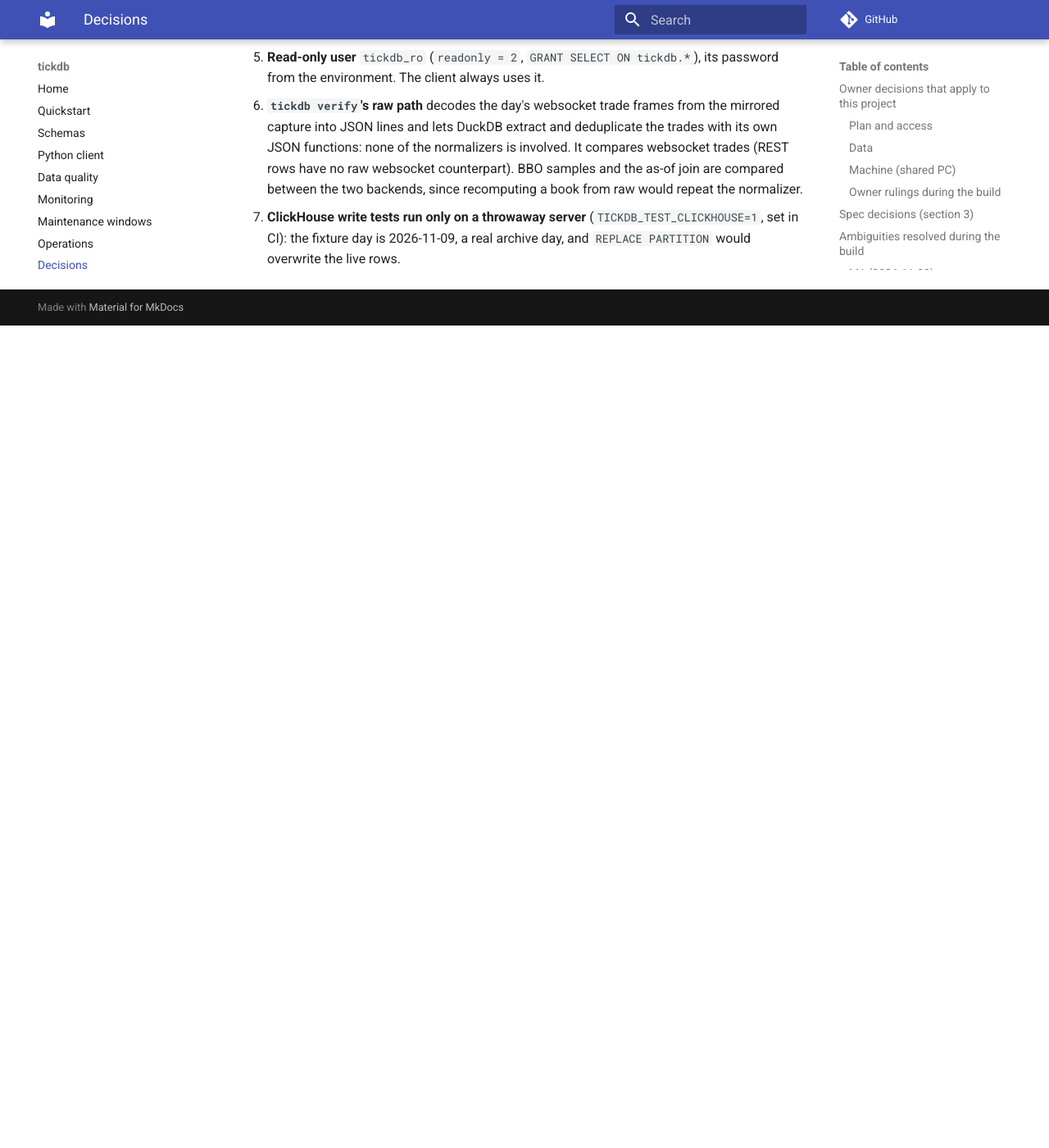
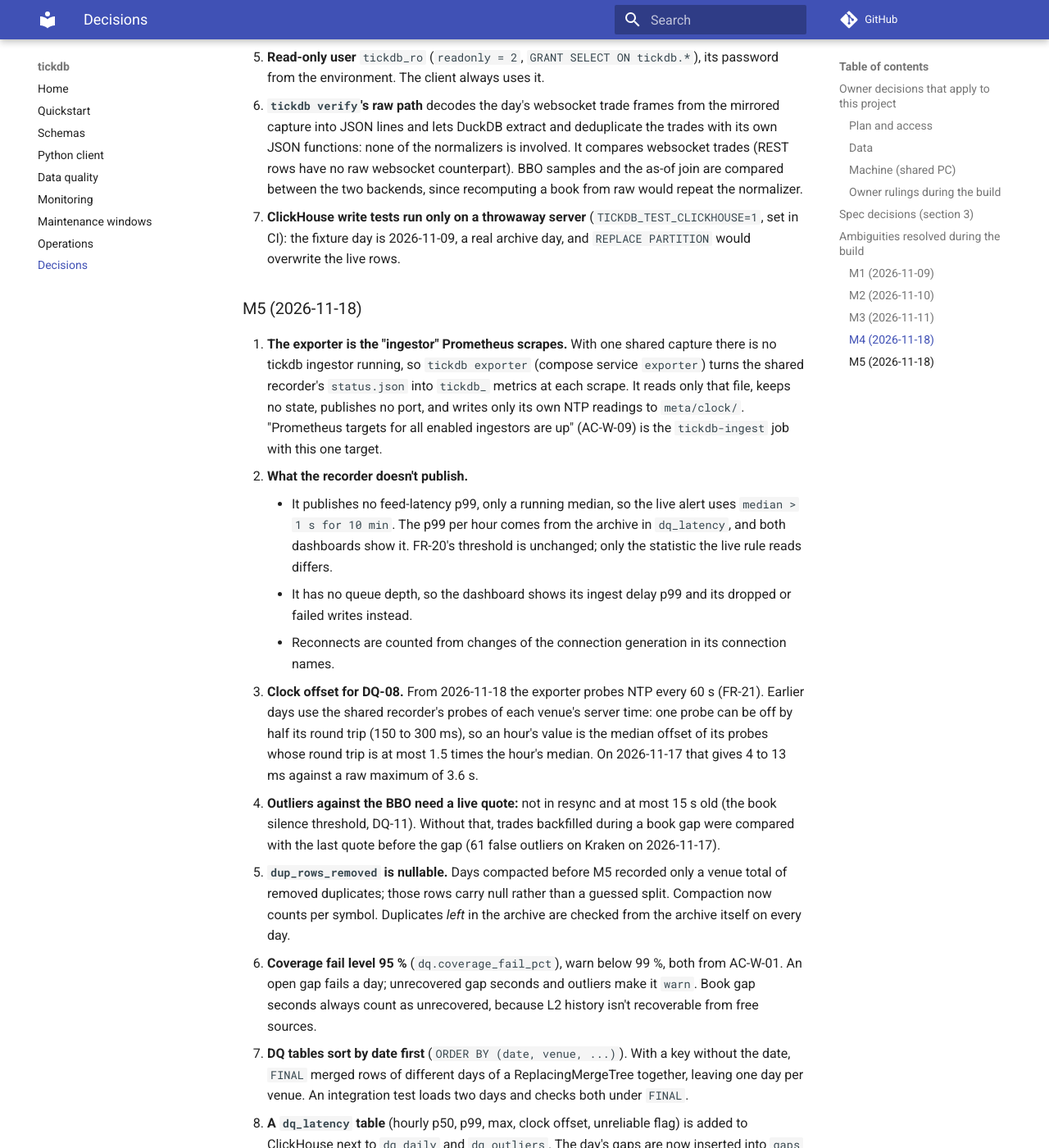
Before and after one commit to avmhdt/tick-data-platform, an MkDocs documentation site: the page built from docs/decisions.md, in a window 1280 px wide and 1400 px high, scrolled down 8847 px. Shown: the whole window at 82% size. Built offline with MkDocs 1.6.1 and Material for MkDocs 9.7.7, drawn with Linux system fonts in a browser that asks for light colours; comment, search, counter and statistics services are not loaded; before the commit the page ends 9244 px from its top, so only the background shows below that; some of the changed text lies outside the part shown.

Commit message:
M5: DQ tables sort by date (FINAL merged days), status-history coverage panel, dashboard screenshots, M5 decisions

```diff
--- a/docs/decisions.md
+++ b/docs/decisions.md
@@ -259,3 +259,58 @@ the build. `DECISIONS.md` overrides the spec, and the spec overrides `README.md`
 7. **ClickHouse write tests run only on a throwaway server** (`TICKDB_TEST_CLICKHOUSE=1`, set
    in CI): the fixture day is 2026-11-09, a real archive day, and `REPLACE PARTITION` would
    overwrite the live rows.
+
+### M5 (2026-11-18)
+
+1. **The exporter is the "ingestor" Prometheus scrapes.** With one shared capture there is
+   no tickdb ingestor running, so `tickdb exporter` (compose service `exporter`) turns the
+   shared recorder's `status.json` into `tickdb_` metrics at each scrape. It reads only that
+   file, keeps no state, publishes no port, and writes only its own NTP readings to
+   `meta/clock/`. "Prometheus targets for all enabled ingestors are up" (AC-W-09) is the
+   `tickdb-ingest` job with this one target.
+2. **What the recorder doesn't publish.**
+    - It publishes no feed-latency p99, only a running median, so the live alert uses
+      `median > 1 s for 10 min`. The p99 per hour comes from the archive in `dq_latency`, and
+      both dashboards show it. FR-20's threshold is unchanged; only the statistic the live
+      rule reads differs.
+    - It has no queue depth, so the dashboard shows its ingest delay p99 and its dropped or
+      failed writes instead.
+    - Reconnects are counted from changes of the connection generation in its connection
+      names.
+3. **Clock offset for DQ-08.** From 2026-11-18 the exporter probes NTP every 60 s (FR-21).
+   Earlier days use the shared recorder's probes of each venue's server time: one probe can
+   be off by half its round trip (150 to 300 ms), so an hour's value is the median offset of
+   its probes whose round trip is at most 1.5 times the hour's median. On 2026-11-17 that
+   gives 4 to 13 ms against a raw maximum of 3.6 s.
+4. **Outliers against the BBO need a live quote:** not in resync and at most 15 s old (the
+   book silence threshold, DQ-11). Without that, trades backfilled during a book gap were
+   compared with the last quote before the gap (61 false outliers on Kraken on 2026-11-17).
+5. **`dup_rows_removed` is nullable.** Days compacted before M5 recorded only a venue total
+   of removed duplicates; those rows carry null rather than a guessed split. Compaction now
+   counts per symbol. Duplicates *left* in the archive are checked from the archive itself on
+   every day.
+6. **Coverage fail level 95 %** (`dq.coverage_fail_pct`), warn below 99 %, both from AC-W-01.
+   An open gap fails a day; unrecovered gap seconds and outliers make it `warn`. Book gap
+   seconds always count as unrecovered, because L2 history isn't recoverable from free
+   sources.
+7. **DQ tables sort by date first** (`ORDER BY (date, venue, ...)`). With a key without the
+   date, `FINAL` merged rows of different days of a ReplacingMergeTree together, leaving one day
+   per venue. An integration test loads two days and checks both under `FINAL`.
+8. **A `dq_latency` table** (hourly p50, p99, max, clock offset, unreliable flag) is added
+   to ClickHouse next to `dq_daily` and `dq_outliers`. The day's gaps are now inserted into
+   `gaps` too; that table is read with `FINAL`, so a re-load replaces a gap's status.
+9. **Dashboards are generated** by `scripts/gen_dashboards.py`; CI checks that the JSON
+   matches. Grafana reads ClickHouse through the read-only user, whose password reaches the
+   datasource from the container environment.
+10. **Screenshots** came from a throwaway local Grafana with anonymous viewer access, the same
+    provisioning and 127.0.0.1 only; it was removed afterwards. The stack's Grafana keeps
+    anonymous access off.
+11. **The public DQ site** (`tickdb dq site`, `make dq-site`) is one static page with CSV and
+    JSON files. It holds counts, coverage, gap times and durations, latency and status, and no
+    price, size, trade id or content hash (NFR-09). Publishing it needs P-13 (Pages) and is
+    M7's.
+12. **data.binance.vision check** (AC-W-02):
+    - It compares trade-id sets by exchange date. The archive side reads the partitions of D
+      and D+1, because trades late on D arrive after midnight.
+    - Days whose gaps were filled from that same file are circular and don't count.
+    - 2026-11-08, 11-09 and 11-10 are exactly equal: 726,372, 1,551,055 and 1,521,662 ids.
```
Also changed, not shown: docs/monitoring.md (+7 -2 lines), docs/img/grafana_data_quality.png (added), docs/img/grafana_feed_health.png (added), 5 other files.
